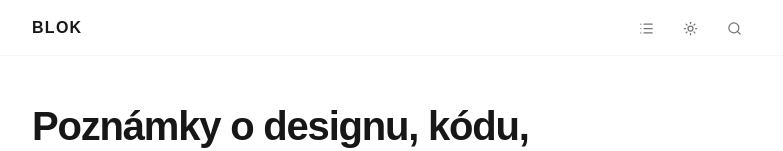
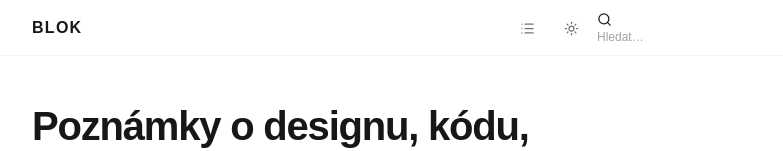
Before and after one commit to akcizur/blog.ruzickajakub.cz, a React (Vite) app: page / in a window 1280 px wide. Shown: the top 151 px of the page, without its empty margins (248-1031 px from the left). Built offline with nearby package versions, Linux system fonts and the light colour scheme; a web font is replaced by a local one.

Commit message:
Nova stabilní verze search formuláře v navbaru

```diff
--- a/src/App.tsx
+++ b/src/App.tsx
@@ -17,7 +17,6 @@ export default function App() {
   const { preferences, updatePreference } = usePreferences()
   const [email, setEmail] = useState('')
   const [subscribed, setSubscribed] = useState(false)
-  const [searchOpen, setSearchOpen] = useState(false)
   const [searchQuery, setSearchQuery] = useState('')
   const searchInputRef = useRef<HTMLInputElement>(null)
   const [selectedPostId, setSelectedPostId] = useState<number | null>(() => {
@@ -53,30 +52,6 @@ export default function App() {
     window.addEventListener('popstate', syncPost)
     return () => window.removeEventListener('popstate', syncPost)
   }, [])
-
-  useEffect(() => {
-    if (!searchOpen) return
-
-    const handleKeyDown = (event: KeyboardEvent) => {
-      if (event.key === 'Escape') {
-        setSearchOpen(false)
-      }
-    }
-
-    window.addEventListener('keydown', handleKeyDown)
-    return () => window.removeEventListener('keydown', handleKeyDown)
-  }, [searchOpen])
-
-  useEffect(() => {
-    if (searchOpen) searchInputRef.current?.focus()
-  }, [searchOpen])
-
-  function handleSearchToggle() {
-    setSearchOpen(open => {
-      if (open) setSearchQuery('')
-      return !open
-    })
-  }
 
   function handleLayoutToggle() {
     const index = VIEW_MODE_ORDER.indexOf(viewMode)
@@ -127,8 +102,12 @@ export default function App() {
               )}
             </button>
 
-            {searchOpen ? (
-              <div id="navbar-search" className="nav-search-inline is-open" role="search">
+            <form
+              id="navbar-search"
+              className="nav-search-form"
+              role="search"
+              onSubmit={event => event.preventDefault()}
+            >
               <Search className="ui-icon nav-search-icon" size={15} strokeWidth={2} aria-hidden="true" />
               <input
                 ref={searchInputRef}
@@ -136,45 +115,27 @@ export default function App() {
                 type="search"
                 value={searchQuery}
                 onChange={(event: ChangeEvent<HTMLInputElement>) => setSearchQuery(event.target.value)}
-                  placeholder="Hledat poznámky…"
+                placeholder="Hledat…"
                 aria-label="Hledat poznámky"
+                autoComplete="off"
+                spellCheck={false}
               />
               {searchQuery && (
                 <button
                   type="button"
                   className="nav-search-clear"
-                    onClick={() => setSearchQuery('')}
+                  onClick={() => {
+                    setSearchQuery('')
+                    searchInputRef.current?.focus()
+                  }}
                   aria-label="Vymazat vyhledávání"
+                  title="Vymazat"
                 >
                   <X className="ui-icon" size={13} strokeWidth={2} aria-hidden="true" />
                 </button>
               )}
-                <button
-                  type="button"
-                  className="nav-search-close"
-                  onClick={() => {
-                    setSearchQuery('')
-                    setSearchOpen(false)
-                  }}
-                  aria-label="Zavřít vyhledávání"
-                  title="Zavřít vyhledávání"
-                >
-                  <X className="ui-icon" size={14} strokeWidth={2} aria-hidden="true" />
-                </button>
-              </div>
-            ) : (
-              <button
-                type="button"
-                className="nav-button search-toggle"
-                onClick={handleSearchToggle}
-                title="Vyhledávání"
-                aria-label="Vyhledávání"
-                aria-expanded={false}
-                aria-controls="navbar-search"
-              >
-                <Search className="ui-icon" size={15} strokeWidth={2} aria-hidden="true" />
-              </button>
-            )}
+            </form>
+
           </nav>
         </div>
 
```
Lines whose indentation alone changed are shown as unchanged.
